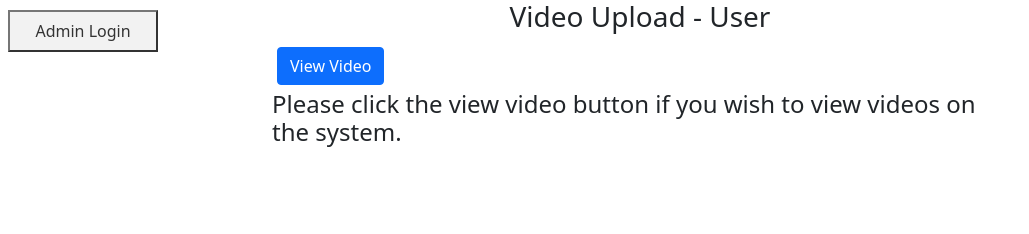
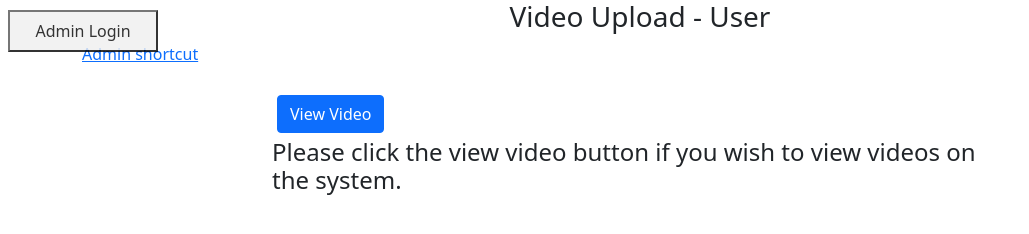
Before and after one commit to GabeBasara/Videoapp, a website: page src/index.html in a window 1280 px wide. Shown: the whole page, without its empty margins (0-1029 px from the left). Drawn offline with Linux system fonts and the light colour scheme.

Commit message:
Update index.html

```diff
--- a/src/index.html
+++ b/src/index.html
@@ -80,6 +80,7 @@
         </div>
 
         <!-- A button to open the popup form -->
+      <a href="admin.html">Admin shortcut</a> <br><br>
 <button class="open-button" onclick="openForm()">Admin Login</button>
 <!-- The form -->
 <div class="form-popup" id="myForm">
```
